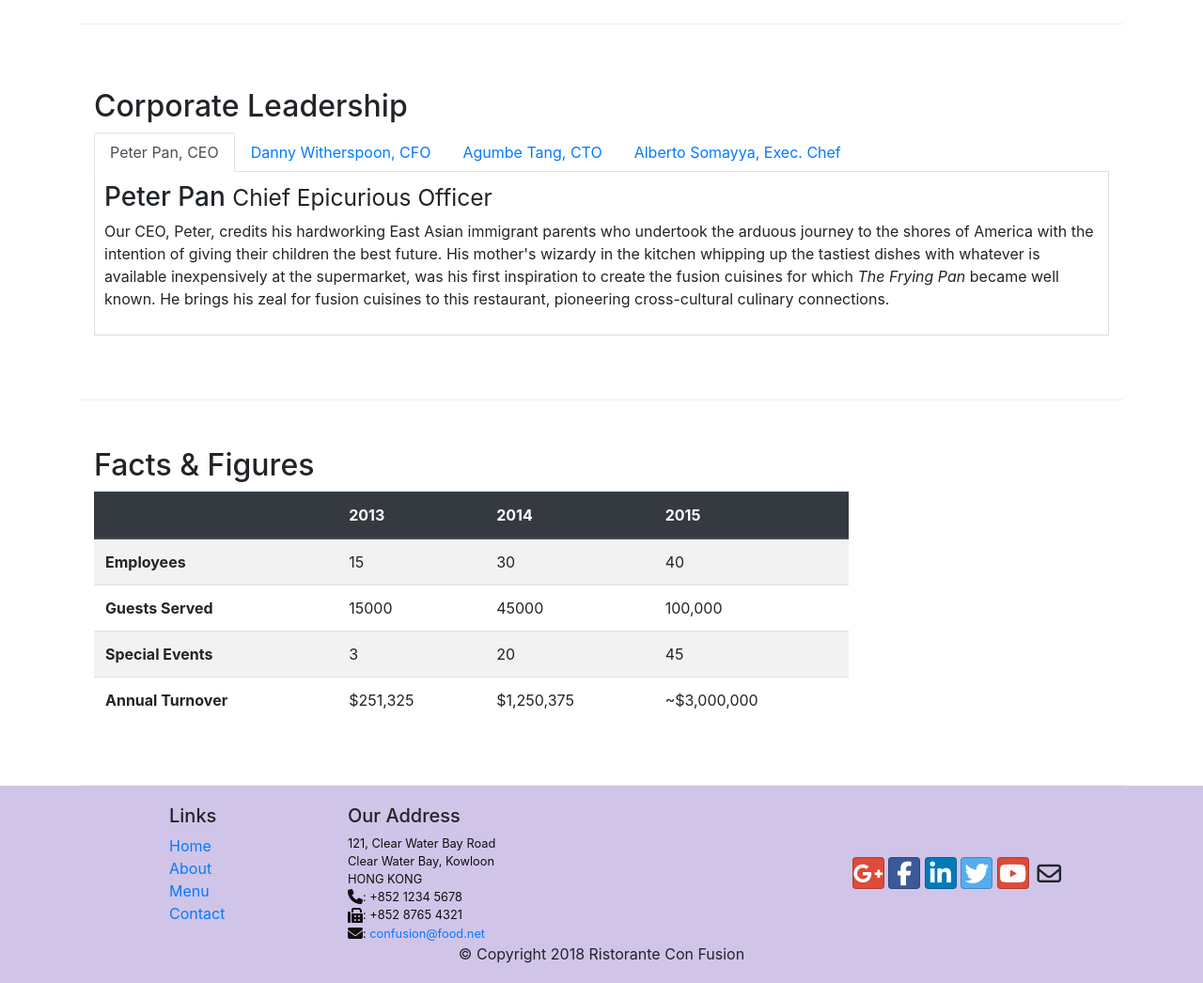
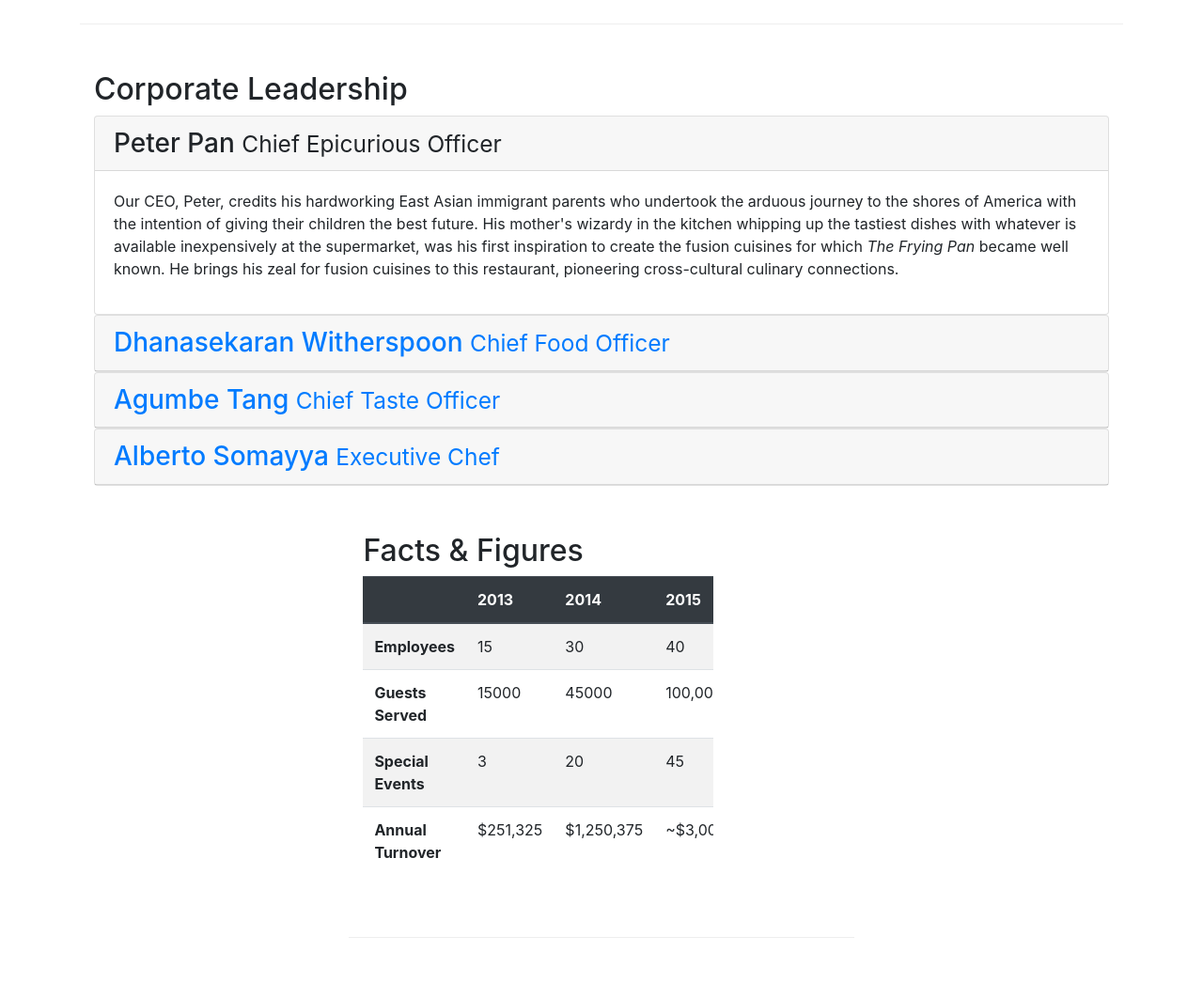
Before and after one commit to Chandresh726/fswd_coursera, a plain HTML site: page aboutus.html in a window 1280 px wide. Shown: the part 1020-2066 px from the top of the page at 94% size. Drawn offline with nearby package versions, Linux system fonts and the light colour scheme.

Commit message:
Accordian

```diff
--- a/aboutus.html
+++ b/aboutus.html
@@ -100,41 +100,61 @@
         <div class="row row-content align-items-center">
             <div class="col-12 ">
                 <h2>Corporate Leadership</h2>
-                <ul class="nav nav-tabs">
-                    <li class="nav-item">
-                      <a class="nav-link active" href="#peter"
-                        role="tab" data-toggle="tab">Peter Pan, CEO</a>
-                    </li>
-                    <li class="nav-item">
-                      <a class="nav-link" href="#danny" role="tab"
-                        data-toggle="tab">Danny Witherspoon, CFO</a>
-                    </li>
-                    <li class="nav-item">
-                      <a class="nav-link" href="#agumbe"role="tab"
-                        data-toggle="tab">Agumbe Tang, CTO</a>
-                    </li>
-                    <li class="nav-item">
-                      <a class="nav-link" href="#alberto" role="tab"
-                        data-toggle="tab">Alberto Somayya, Exec. Chef</a>
-                    </li>
-                </ul>
-                <div class="tab-content">
-                    <div class="tab-pane fade show active" role="tabpanel" id="peter">
-                        <h3>Peter Pan <small>Chief Epicurious Officer</small></h3>
-                        <p class="d-none d-sm-block">Our CEO, Peter, credits his hardworking East Asian immigrant parents who undertook the arduous journey to the shores of America with the intention of giving their children the best future. His mother's wizardy in the kitchen whipping up the tastiest dishes with whatever is available inexpensively at the supermarket, was his first inspiration to create the fusion cuisines for which <em>The Frying Pan</em> became well known. He brings his zeal for fusion cuisines to this restaurant, pioneering cross-cultural culinary connections.</p>
+                 <div id="accordion">
+                    <div class="card">
+                        <div class="card-header" role="tab" id="peterhead">
+                            <h3 class="mb-0">
+                                <a data-toggle="collapse" data-target="#peter">
+                                Peter Pan <small>Chief Epicurious Officer</small>
+                                </a>
+                            </h3>
+                        </div>
+                        <div class="collapse show" id="peter" data-parent="#accordion">
+                            <div class="card-body">
+                                <p class="d-none d-sm-block">Our CEO, Peter, credits his hardworking East Asian immigrant parents who undertook the arduous journey to the shores of America with the intention of giving their children the best future. His mother's wizardy in the kitchen whipping up the tastiest dishes with whatever is available inexpensively at the supermarket, was his first inspiration to create the fusion cuisines for which <em>The Frying Pan</em> became well known. He brings his zeal for fusion cuisines to this restaurant, pioneering cross-cultural culinary connections.</p>
+                            </div>
+                        </div>
                     </div>
-                    <div class="tab-pane fade" role="tabpanel" id="danny">
-                        <h3>Dhanasekaran Witherspoon <small>Chief Food Officer</small></h3>
-                        <p class="d-none d-sm-block">Our CFO, Danny, as he is affectionately referred to by his colleagues, comes from a long established family tradition in farming and produce. His experiences growing up on a farm in the Australian outback gave him great appreciation for varieties of food sources. As he puts it in his own words, <em>Everything that runs, wins, and everything that stays, pays!</em></p>
+                    <div class="card">
+                        <div class="card-header" role="tab" id="dannyhead">
+                        <h3 class="mb-0">
+                            <a class="collapsed" data-toggle="collapse" data-target="#danny">
+                            Dhanasekaran Witherspoon <small>Chief Food Officer</small>
+                            </a>
+                        </h3>
                     </div>
-                    <div class="tab-pane fade" role="tabpanel" id="agumbe">
-                        <h3>Agumbe Tang <small>Chief Taste Officer</small></h3>
-                        <p class="d-none d-sm-block">Blessed with the most discerning gustatory sense, Agumbe, our CTO, personally ensures that every dish that we serve meets his exacting tastes. Our chefs dread the tongue lashing that ensues if their dish does not meet his exacting standards. He lives by his motto, <em>You click only if you survive my lick.</em></p>
+                    <div class="collapse" id="danny" data-parent="#accordion">
+                        <div class="card-body">
+                            <p class="d-none d-sm-block">Our CFO, Danny, as he is affectionately referred to by his colleagues, comes from a long established family tradition in farming and produce. His experiences growing up on a farm in the Australian outback gave him great appreciation for varieties of food sources. As he puts it in his own words, <em>Everything that runs, wins, and everything that stays, pays!</em></em></p>
+                        </div>
                     </div>
-                    <div class="tab-pane fade" role="tabpanel" id="alberto*
-                    ">
-                        <h3>Alberto Somayya <small>Executive Chef</small></h3>
-                        <p class="d-none d-sm-block">Award winning three-star Michelin chef with wide International experience having worked closely with whos-who in the culinary world, he specializes in creating mouthwatering Indo-Italian fusion experiences. He says, <em>Put together the cuisines from the two craziest cultures, and you get a winning hit! Amma Mia!</em></p>
+                </div>
+                <div class="card">
+                        <div class="card-header" role="tab" id="agumbehead">
+                        <h3 class="mb-0">
+                            <a class="collapsed" data-toggle="collapse" data-target="#agumbe">
+                            Agumbe Tang <small>Chief Taste Officer</small>
+                            </a>
+                        </h3>
+                    </div>
+                    <div class="collapse" id="agumbe" data-parent="#accordion">
+                        <div class="card-body">
+                            <p class="d-none d-sm-block">Blessed with the most discerning gustatory sense, Agumbe, our CTO, personally ensures that every dish that we serve meets his exacting tastes. Our chefs dread the tongue lashing that ensues if their dish does not meet his exacting standards. He lives by his motto, <em>You click only if you survive my lick.</em></p>
+                        </div>
+                    </div>
+                </div>
+                <div class="card">
+                        <div class="card-header" role="tab" id="albertohead">
+                        <h3 class="mb-0">
+                            <a class="collapsed" data-toggle="collapse" data-target="#alberto">
+                            Alberto Somayya <small>Executive Chef</small>
+                            </a>
+                        </h3>
+                    </div>
+                    <div class="collapse" id="alberto" data-parent="#accordion">
+                        <div class="card-body">
+                            <p class="d-none d-sm-block">Award winning three-star Michelin chef with wide International experience having worked closely with whos-who in the culinary world, he specializes in creating mouthwatering Indo-Italian fusion experiences. He says, <em>Put together the cuisines from the two craziest cultures, and you get a winning hit! Amma Mia!</em></em></p>
+                        </div>
                     </div>
                 </div>
             </div>
```
